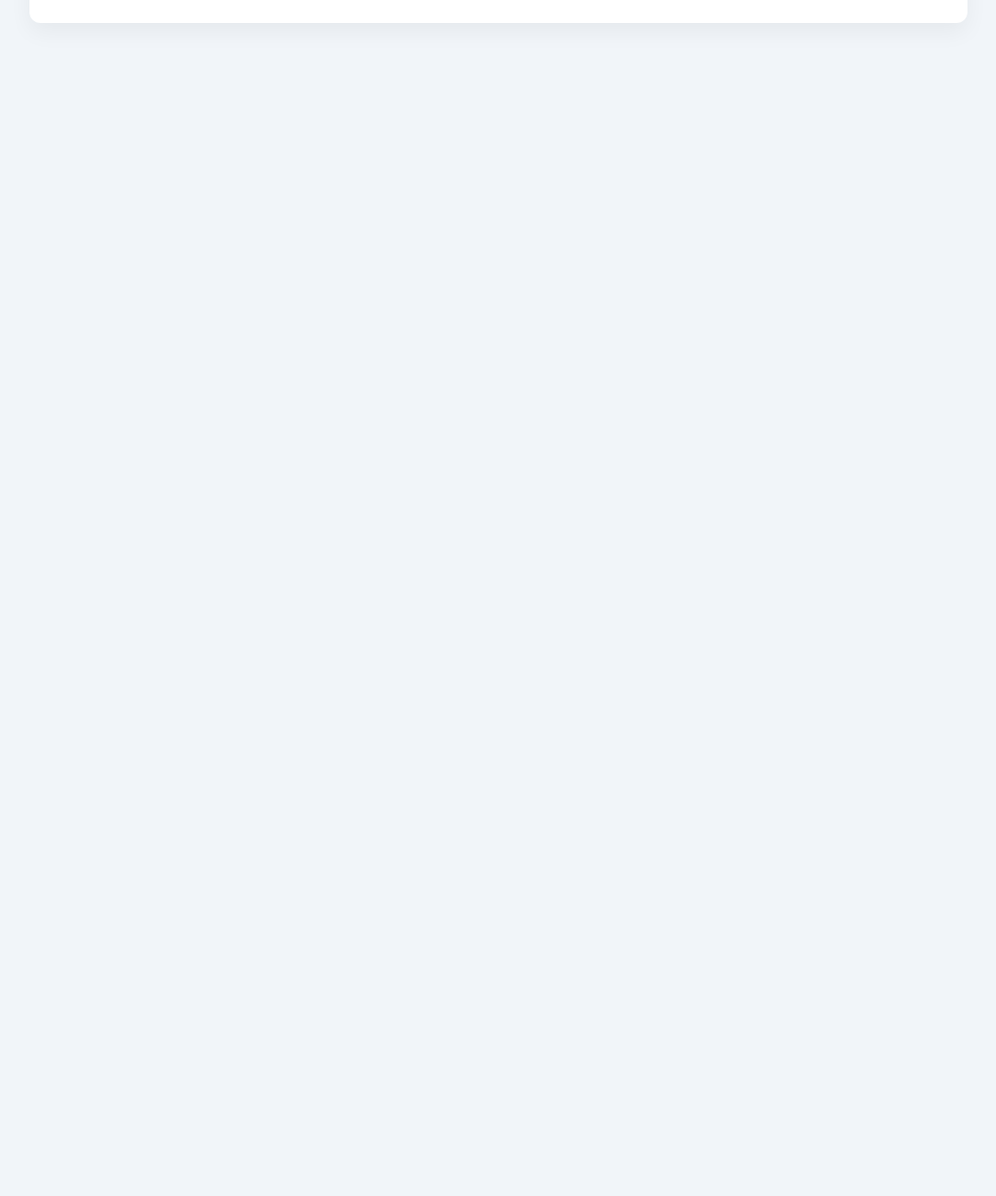
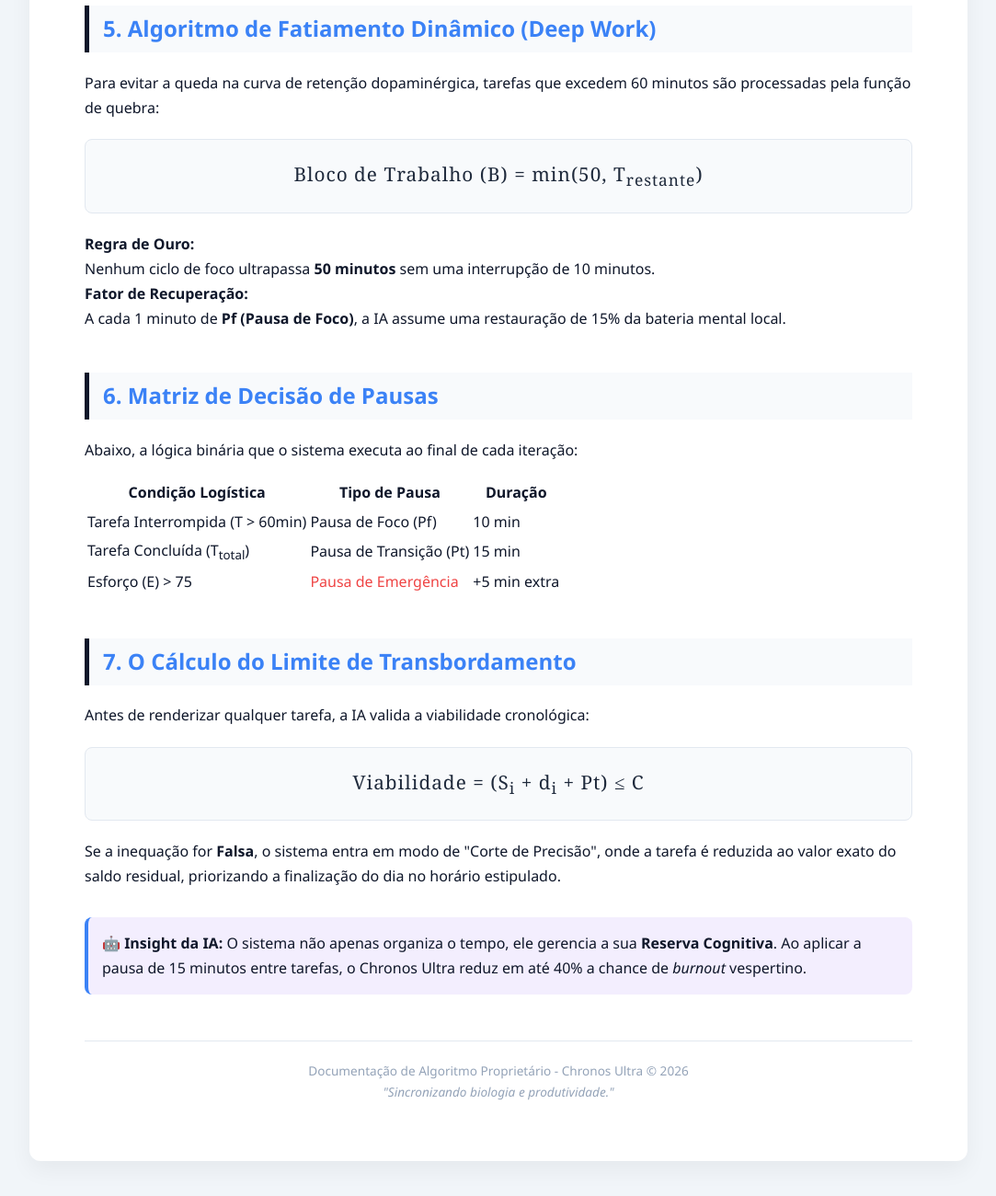
Before and after one commit to SchwanckB/Chronos-Ultra, a plain HTML site: page texto/texto.html in a window 1280 px wide. Shown: the part 3379-4679 px from the top of the page at 92% size, without its empty margins (98-1181 px from the left). Before the commit the page ends 3444 px from the top, so only its background shows below. Drawn offline with Linux system fonts and the light colour scheme.

Commit message:
Melhorando o codigo

```diff
--- a/texto/texto.html
+++ b/texto/texto.html
@@ -167,6 +167,75 @@
 
     </p>
 
+    <h2>5. Algoritmo de Fatiamento Dinâmico (Deep Work)</h2>
+    <p>Para evitar a queda na curva de retenção dopaminérgica, tarefas que excedem 60 minutos são processadas pela função de quebra:</p>
+
+    <div class="math-box">
+        Bloco de Trabalho (B) = min(50, T<sub>restante</sub>)
+    </div>
+
+    <div class="grid-info">
+        <div class="card-mini">
+            <b style="color: var(--cor-dados);">Regra de Ouro:</b><br>
+            Nenhum ciclo de foco ultrapassa <b>50 minutos</b> sem uma interrupção de 10 minutos.
+        </div>
+        <div class="card-mini">
+            <b style="color: var(--cor-pausa);">Fator de Recuperação:</b><br>
+            A cada 1 minuto de <b>Pf (Pausa de Foco)</b>, a IA assume uma restauração de 15% da bateria mental local.
+        </div>
+    </div>
+
+    <h2>6. Matriz de Decisão de Pausas</h2>
+    <p>Abaixo, a lógica binária que o sistema executa ao final de cada iteração:</p>
+
+    <table>
+        <thead>
+            <tr>
+                <th>Condição Logística</th>
+                <th>Tipo de Pausa</th>
+                <th>Duração</th>
+            </tr>
+        </thead>
+        <tbody>
+            <tr>
+                <td>Tarefa Interrompida (T > 60min)</td>
+                <td style="color: var(--cor-dados);">Pausa de Foco (Pf)</td>
+                <td>10 min</td>
+            </tr>
+            <tr>
+                <td>Tarefa Concluída (T<sub>total</sub>)</td>
+                <td style="color: var(--cor-pausa);">Pausa de Transição (Pt)</td>
+                <td>15 min</td>
+            </tr>
+            <tr>
+                <td>Esforço (E) > 75</td>
+                <td style="color: #ef4444;">Pausa de Emergência</td>
+                <td>+5 min extra</td>
+            </tr>
+        </tbody>
+    </table>
+
+    <h2>7. O Cálculo do Limite de Transbordamento</h2>
+    <p>Antes de renderizar qualquer tarefa, a IA valida a viabilidade cronológica:</p>
+    <div class="math-box">
+        Viabilidade = (S<sub>i</sub> + d<sub>i</sub> + Pt) &le; C
+    </div>
+    <p>Se a inequação for <b>Falsa</b>, o sistema entra em modo de "Corte de Precisão", onde a tarefa é reduzida ao valor exato do saldo residual, priorizando a finalização do dia no horário estipulado.</p>
+
+
+
+    <div class="nota" style="background: rgba(139, 92, 246, 0.1); border-left: 4px solid var(--cor-destaque); padding: 15px; margin-top: 30px; border-radius: 8px;">
+        <b>🤖 Insight da IA:</b> O sistema não apenas organiza o tempo, ele gerencia a sua <b>Reserva Cognitiva</b>. Ao aplicar a pausa de 15 minutos entre tarefas, o Chronos Ultra reduz em até 40% a chance de <i>burnout</i> vespertino.
+    </div>
+
+    <hr style="margin-top: 50px; border: 0; border-top: 1px solid #e2e8f0;">
+    <p style="text-align: center; font-size: 0.85rem; color: #94a3b8; margin-top: 20px;">
+        Documentação de Algoritmo Proprietário - Chronos Ultra &copy; 2026<br>
+        <i>"Sincronizando biologia e produtividade."</i>
+    </p>
+
+</div> </body>
+</html>
 </div>
 
 </body>
```
Also changed, not shown: 1 other file.
